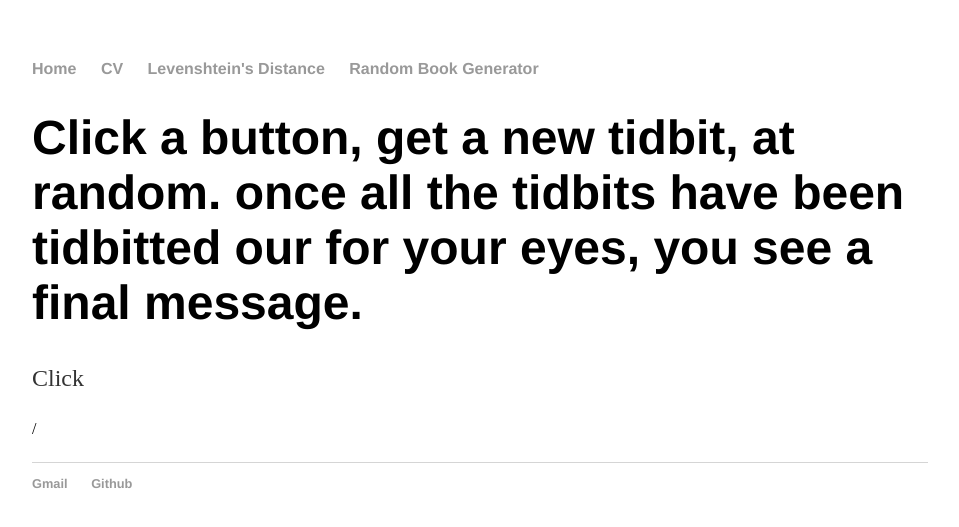
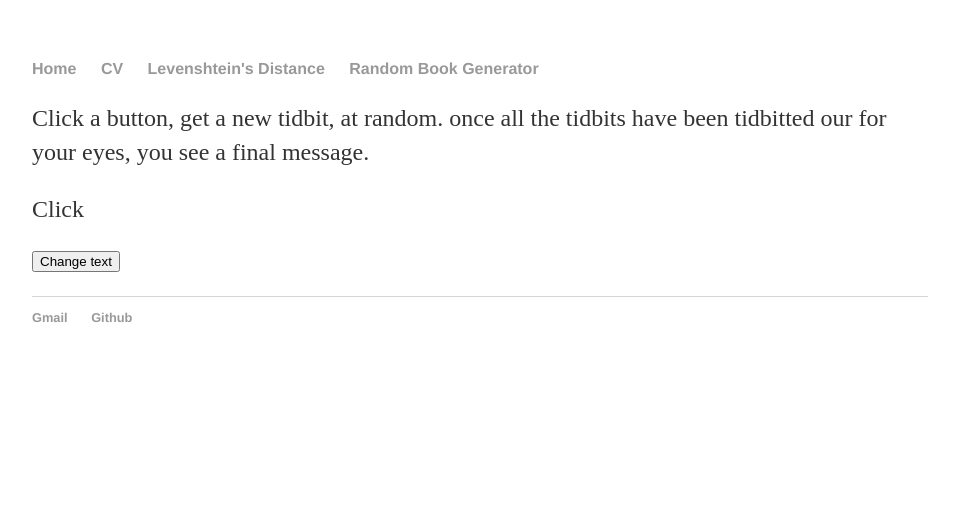
Before and after one commit to paulkania/paulkania.github.io, a Jekyll site: the page built from generator.html, in a window 1280 px wide. Shown: the top 527 px of the page, without its empty margins (160-1119 px from the left). Built offline with Jekyll 4.4.1, drawn with Linux system fonts in a browser that asks for light colours.

Commit message:
^ gen to wait for button click

```diff
--- a/generator.html
+++ b/generator.html
@@ -2,9 +2,14 @@
 layout: default
 title: Paul Kania @ Generator
 ---
-<h1>Click a button, get a new tidbit, at random. once all the tidbits have been tidbitted our for your eyes, you
-see a final message.</h1>
+<body>
+<p>Click a button, get a new tidbit, at random. once all the tidbits have been tidbitted our for your eyes, you
+see a final message.</p>
 
-<p id="ephemeral_line">Click</p>/
-<p " #x1F30B #x1F30B" </p>
+<p id="ephemeral_line">Click</p>
+<button onclick="ChangeMorsel()">Change text</button>
+<p "#x1F30B #x1F30B" </p>
+
+
 <script src="js/generatorscript.js"></script>
+</body>
--- a/index.html
+++ b/index.html
@@ -5,4 +5,4 @@ title: Paul Kania @ Home
 <h1>{{ page.title }}</h1>
 
 Here you can find some of my projects.\
-P.S. &#8383_uy &#8383_itcoin.
+P.S. &#8383uy &#8383itcoin. Practice Financial Sovereignty.
--- a/js/generatorscript.js
+++ b/js/generatorscript.js
@@ -15,10 +15,14 @@ for (let i = 0; i < morsels_strings.length; i++) {
 var mousecount = 0
 var changeoccurs = false
 function ChangeMorsel() {
+  console.log('top');
   while (changeoccurs == false){
+    console.log('inwhile');
     if (mousecount<morsels.length){
+      console.log(mousecount,'infirstif');
       var randomchoice = Math.floor(Math.random()*Math.floor(morsels.length))
       if (morsels[randomchoice].visited == true){
+        console.log('in2ndif');
         continue;  }
     morsels[randomchoice].visited = true
     changeoccurs = true
@@ -26,5 +30,5 @@ function ChangeMorsel() {
     document.getElementById("ephemeral_line").innerHTML = morsels[randomchoice].visited
     console.log(mousecount,changeoccurs);
     }
+    }
 }
-}
```
